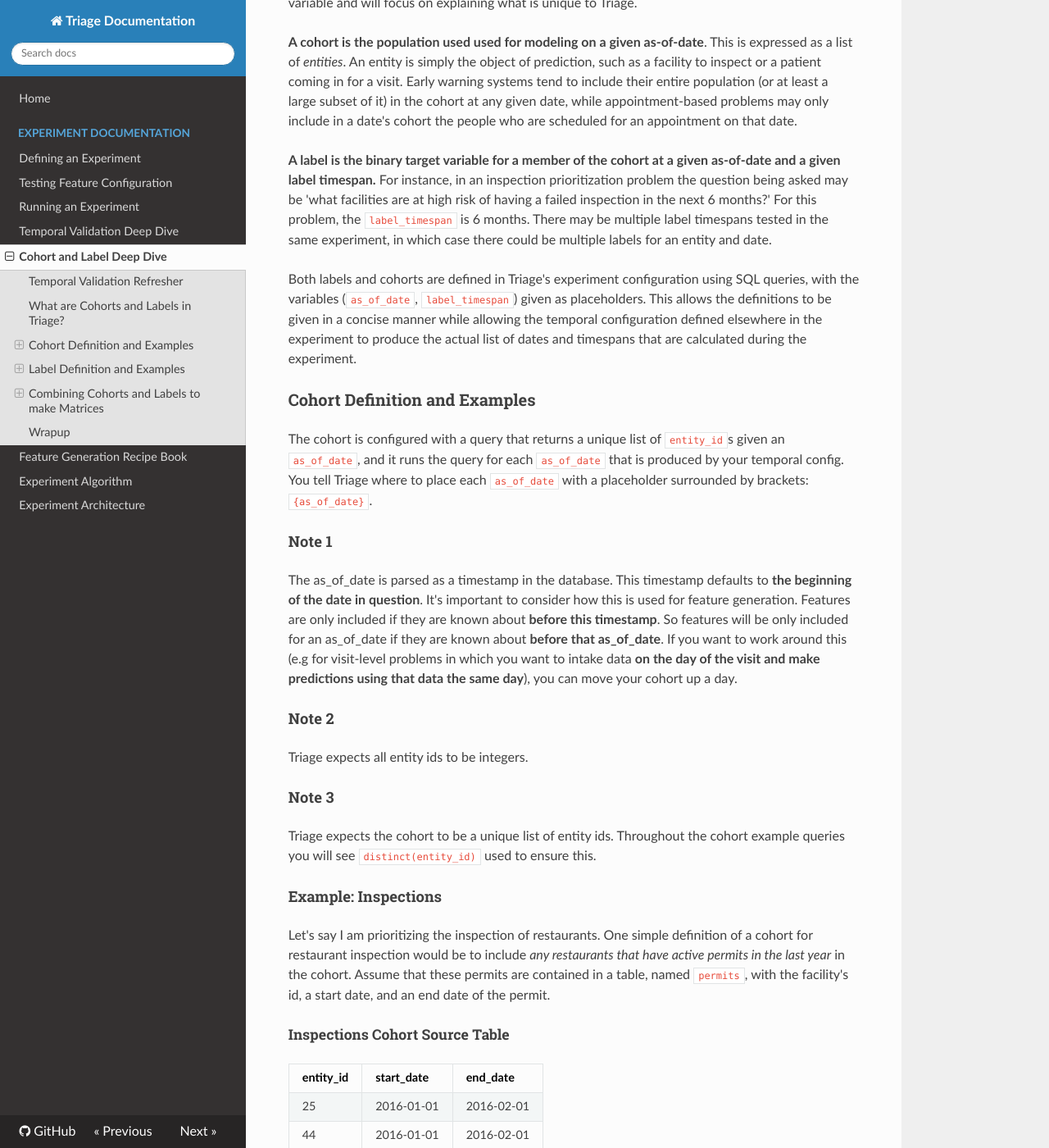
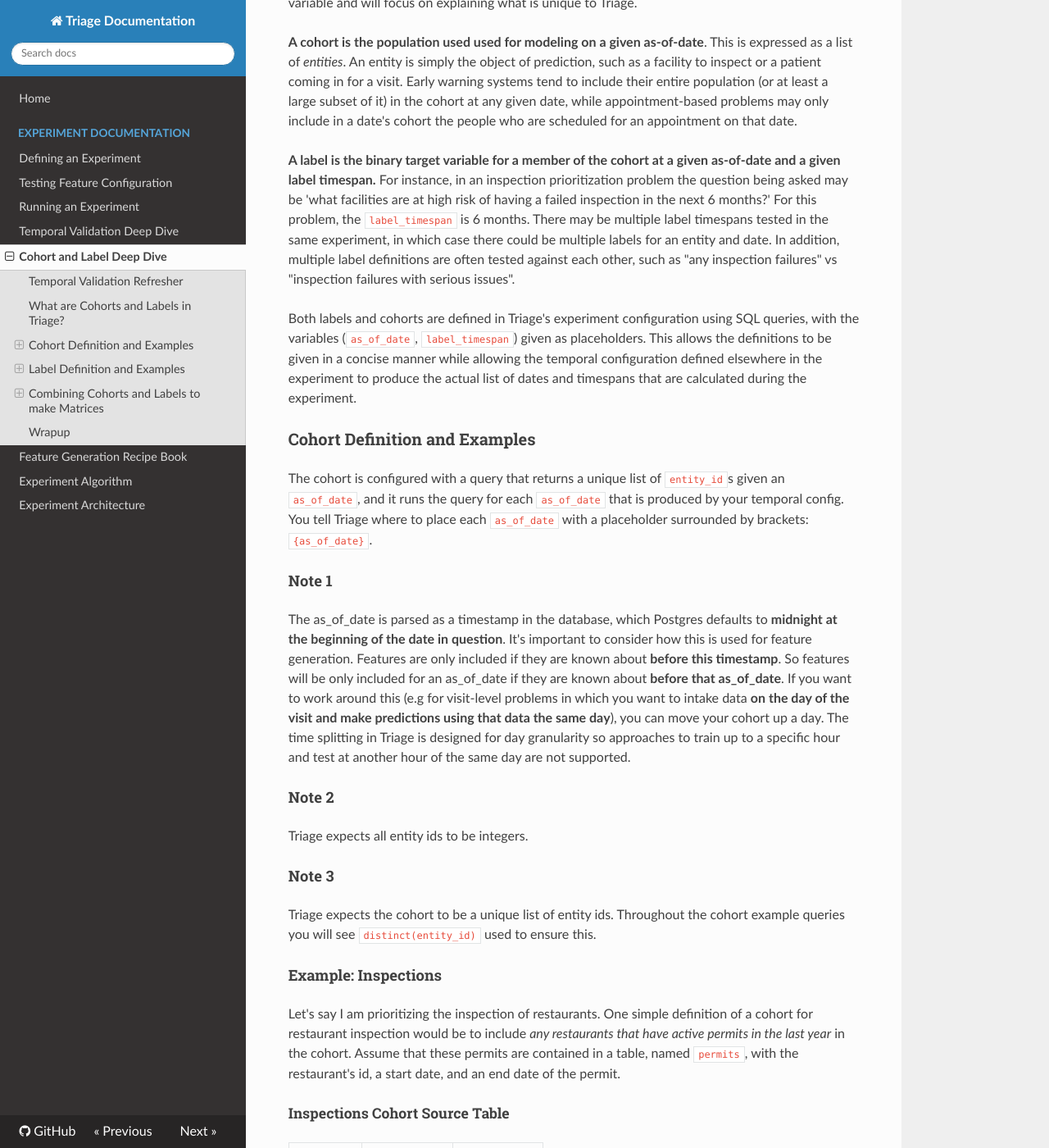
Before and after one commit to dssg/triage, an MkDocs documentation site: the page built from docs/sources/experiments/cohort-labels.md, in a window 1280 px wide and 1400 px high, scrolled down 623 px. Shown: the whole window at 82% size. Built offline with MkDocs 1.6.1, drawn with Linux system fonts in a browser that asks for light colours; nearby versions of some CDN libraries; old or Windows-style settings are respelled for this version of MkDocs.

Commit message:
Partial changes from review

```diff
--- a/docs/sources/experiments/cohort-labels.md
+++ b/docs/sources/experiments/cohort-labels.md
@@ -12,7 +12,7 @@ This document assumes that the reader is familiar with the concept of a machine
 
 **A cohort is the population used used for modeling on a given as-of-date**. This is expressed as a list of *entities*. An entity is simply the object of prediction, such as a facility to inspect or a patient coming in for a visit. Early warning systems tend to include their entire population (or at least a large subset of it) in the cohort at any given date, while appointment-based problems may only include in a date's cohort the people who are scheduled for an appointment on that date.
 
-**A label is the binary target variable for a member of the cohort at a given as-of-date and a given label timespan.** For instance, in an inspection prioritization problem the question being asked may be 'what facilities are at high risk of having a failed inspection in the next 6 months?' For this problem, the `label_timespan` is 6 months. There may be multiple label timespans tested in the same experiment, in which case there could be multiple labels for an entity and date.
+**A label is the binary target variable for a member of the cohort at a given as-of-date and a given label timespan.** For instance, in an inspection prioritization problem the question being asked may be 'what facilities are at high risk of having a failed inspection in the next 6 months?' For this problem, the `label_timespan` is 6 months. There may be multiple label timespans tested in the same experiment, in which case there could be multiple labels for an entity and date. In addition, multiple label definitions are often tested against each other, such as "any inspection failures" vs "inspection failures with serious issues".
 
 Both labels and cohorts are defined in Triage's experiment configuration using SQL queries, with the variables (`as_of_date`, `label_timespan`) given as placeholders. This allows the definitions to be given in a concise manner while allowing the temporal configuration defined elsewhere in the experiment to produce the actual list of dates and timespans that are calculated during the experiment.
 
@@ -23,7 +23,8 @@ The cohort is configured with a query that returns a unique list of `entity_id`s
 
 ### Note 1
 
-The as_of_date is parsed as a timestamp in the database. This timestamp defaults to **the beginning of the date in question**. It's important to consider how this is used for feature generation. Features are only included if they are known about **before this timestamp**. So features will be only included for an as_of_date if they are known about **before that as_of_date**. If you want to work around this (e.g for visit-level problems in which you want to intake data **on the day of the visit and make predictions using that data the same day**), you can move your cohort up a day.
+The as_of_date is parsed as a timestamp in the database, which Postgres defaults to **midnight at the beginning of the date in question**. It's important to consider how this is used for feature generation. Features are only included if they are known about **before this timestamp**. So features will be only included for an as_of_date if they are known about **before that as_of_date**. If you want to work around this (e.g for visit-level problems in which you want to intake data **on the day of the visit and make predictions using that data the same day**), you can move your cohort up a day. The time splitting in Triage is designed for day granularity so approaches to train up to a specific hour and test at another hour of the same day are not supported.
+
 
 ### Note 2
 
@@ -34,7 +35,7 @@ Triage expects all entity ids to be integers.
 Triage expects the cohort to be a unique list of entity ids. Throughout the cohort example queries you will see `distinct(entity_id)` used to ensure this.
 
 ### Example: Inspections
-Let's say I am prioritizing the inspection of restaurants. One simple definition of a cohort for restaurant inspection would be to include *any restaurants that have active permits in the last year* in the cohort. Assume that these permits are contained in a table, named `permits`, with the facility's id, a start date, and an end date of the permit.
+Let's say I am prioritizing the inspection of restaurants. One simple definition of a cohort for restaurant inspection would be to include *any restaurants that have active permits in the last year* in the cohort. Assume that these permits are contained in a table, named `permits`, with the restaurant's id, a start date, and an end date of the permit.
 
 #### Inspections Cohort Source Table
 
```
